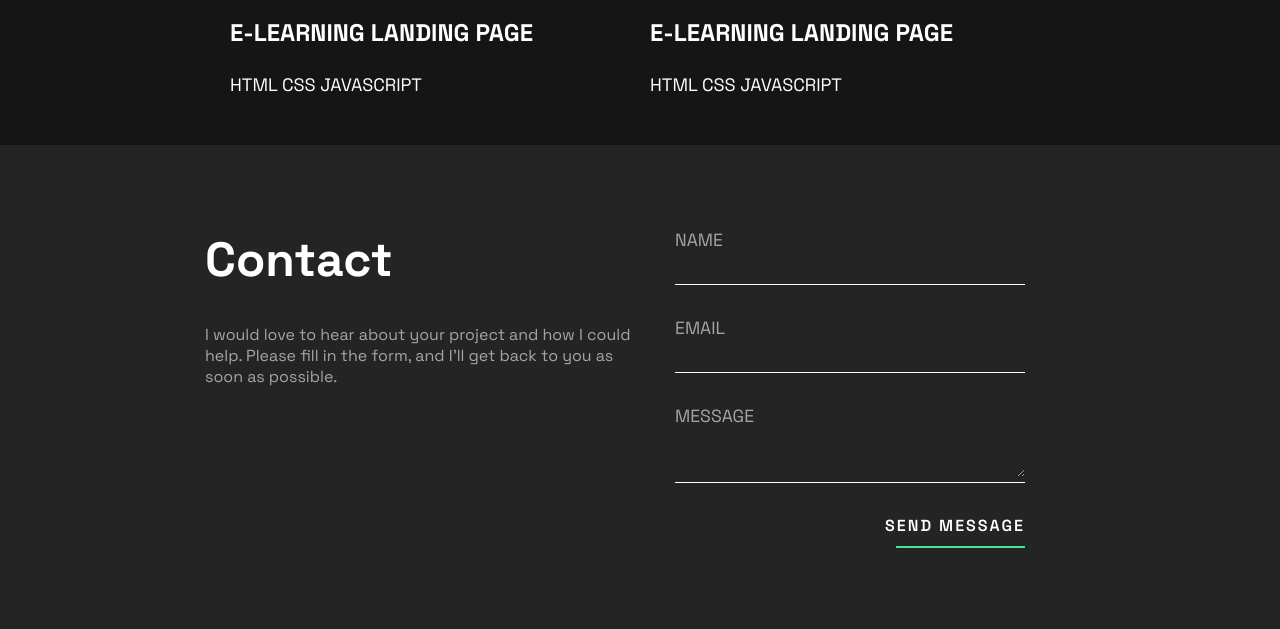
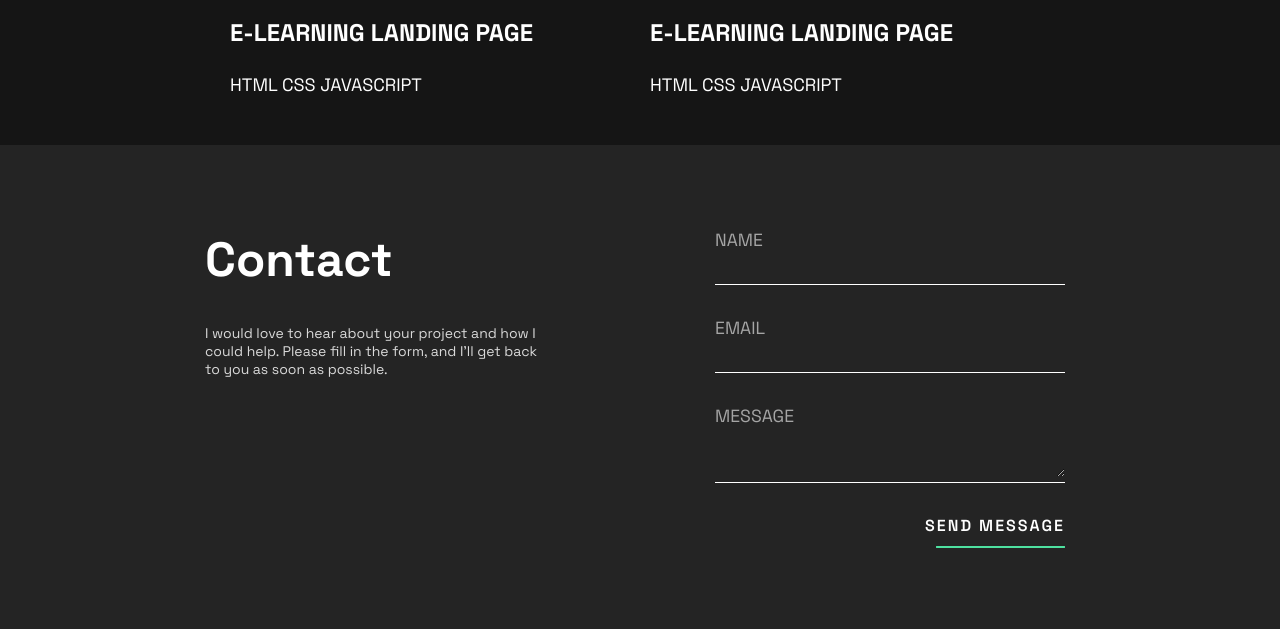
Before and after one commit to sdsiridia/Portfolio, a website built with Vite: page index.html in a window 1280 px wide. Shown: the part 2390-3019 px from the top of the page. Built offline with nearby package versions, Linux system fonts and the light colour scheme; files whose address does not match are found by name.

Commit message:
correcciones de hero__contact_texto

```diff
--- a/sass/layout/_hero.scss
+++ b/sass/layout/_hero.scss
@@ -720,20 +720,23 @@
         margin-right: calc(50% - 50vw);
         padding-block: 84px;
         padding-inline: calc((100vw - 870px) / 2);
-
-        h1{
-            font-size: 48px;
-            // color: red;
-            margin:0%;
-        }
-        p{
-            font-size: 16px;
-            margin-top: 14px;
-            max-width: 450px;
-        }
+        gap: 160px;
+        // h1{
+        //     font-size: 48px;
+        //     color: red;
+        //     margin:0%;
+        // }
+        // p{
+        //     font-size: 16px;
+        //     color:red;
+        //     margin-top: 14px;
+        //     max-width: 200px;
+        // }
             }
 
         }
+
+
     .hero__contact_form{
         margin-top: 50px;
         position: relative;
@@ -804,9 +807,9 @@
                 color: v.$white;
             }
             p{
-                font-size: 16px;
-                color: v.$light-gray;
-                max-width: 450px;
+                font-size: 14px;
+                color: v.$gray_3;
+                max-width: 350px;
             }
         }
     }
```
